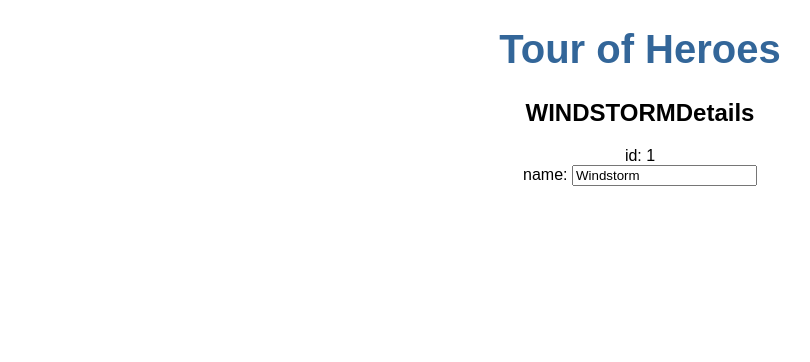
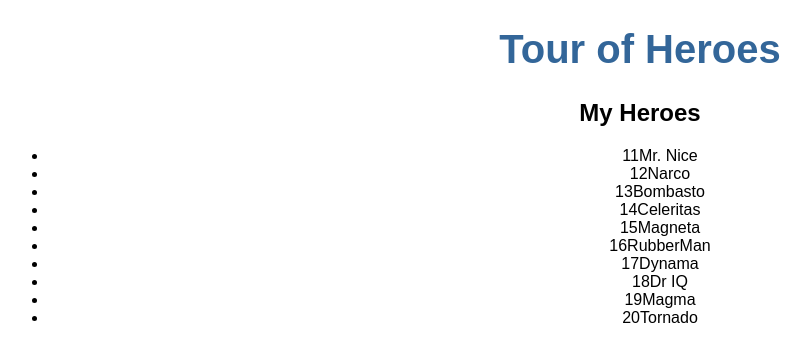
Before and after one commit to shibe23/angular-tour-of-heroes, an Angular app: page / in a window 1280 px wide. Shown: the top 362 px of the page, without its empty margins (0-810 px from the left). Built offline with nearby package versions, Linux system fonts and the light colour scheme.

Commit message:
Add Heroes list

```diff
--- a/src/app/heroes/heroes.component.html
+++ b/src/app/heroes/heroes.component.html
@@ -1,8 +1,17 @@
-<h2>{{ hero.name | uppercase }}Details</h2>
-<div><span>id: </span>{{ hero.id }}</div>
+<h2>My Heroes</h2>
+<ul class="heroes">
+  <li *ngFor="let hero of heroes" (click)="onSelect(hero)">
+    <span class="badge">{{ hero.id }}</span>{{ hero.name }}
+  </li>
+</ul>
+<div *ngIf="selectedHero">
+  <h2>{{ selectedHero.name | uppercase }} Details</h2>
+  <div><span>id: </span>{{ selectedHero.id }}</div>
 
-<div>
-  <label for="hero_name">name:
-    <input [(ngModel)]="hero.name" name="hero_name" placeholder="name" />
-  </label>
+  <div>
+    <label for="hero_name"
+      >name:
+      <input [(ngModel)]="selectedHero.name" name="hero_name" placeholder="name" />
+    </label>
+  </div>
 </div>
--- a/src/app/heroes/heroes.component.ts
+++ b/src/app/heroes/heroes.component.ts
@@ -1,17 +1,18 @@
 import { Component, OnInit } from '@angular/core';
-import {Hero} from '../hero';
+import { Hero } from '../hero';
+import { HEROES } from '../mock-heroes';
 @Component({
   selector: 'app-heroes',
   templateUrl: './heroes.component.html',
   styleUrls: ['./heroes.component.scss']
 })
 export class HeroesComponent implements OnInit {
+  constructor() {}
+  selectedHero: Hero;
 
-  hero: Hero = {
-    id: 1,
-    name: 'Windstorm'
+  heroes = HEROES;
+  onSelect(hero: Hero): void {
+    this.selectedHero = hero;
   }
-  constructor() { }
-  ngOnInit() {
-  }
+  ngOnInit() {}
 }
--- /dev/null
+++ b/src/app/mock-heroes.ts
@@ -0,0 +1,14 @@
+import { Hero } from './hero';
+
+export const HEROES: Hero[] = [
+  { id: 11, name: 'Mr. Nice' },
+  { id: 12, name: 'Narco' },
+  { id: 13, name: 'Bombasto' },
+  { id: 14, name: 'Celeritas' },
+  { id: 15, name: 'Magneta' },
+  { id: 16, name: 'RubberMan' },
+  { id: 17, name: 'Dynama' },
+  { id: 18, name: 'Dr IQ' },
+  { id: 19, name: 'Magma' },
+  { id: 20, name: 'Tornado' }
+];
```
